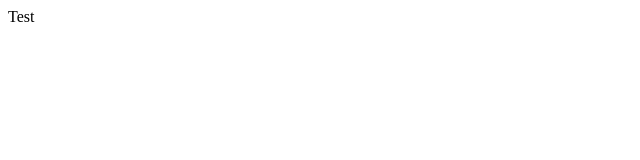
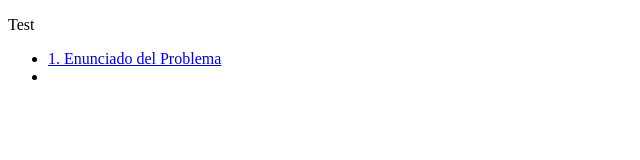
Before and after one commit to mcortesgranados/TECHNICAL_FULL_STACK_MILLION, a plain HTML site: page docs/index.html in a window 1280 px wide. Shown: the whole page, without its empty margins (0-640 px from the left). Drawn offline with Linux system fonts and the light colour scheme.

Commit message:
1. Enunciado del Problema en index.html indexado

```diff
--- a/docs/index.html
+++ b/docs/index.html
@@ -6,6 +6,10 @@
 </head>
 
 <body>
-Test
+<p>Test</p>
+<ul>
+  <li><a href="TECHNICAL TEST FULLSTACK _ MILLION.docx.pdf" target="_blank">1. Enunciado del Problema</a></li>
+  <li></li>
+</ul>
 </body>
 </html>
```
